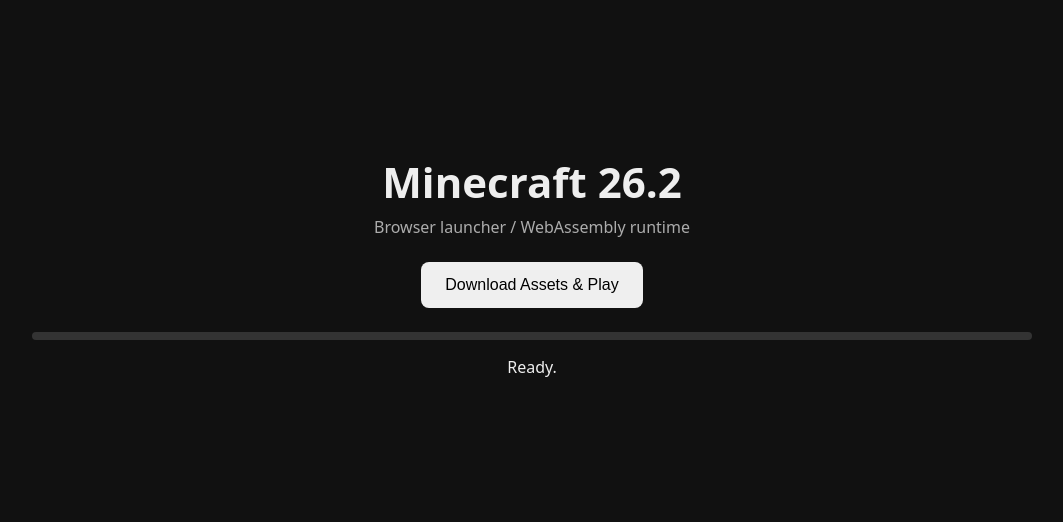
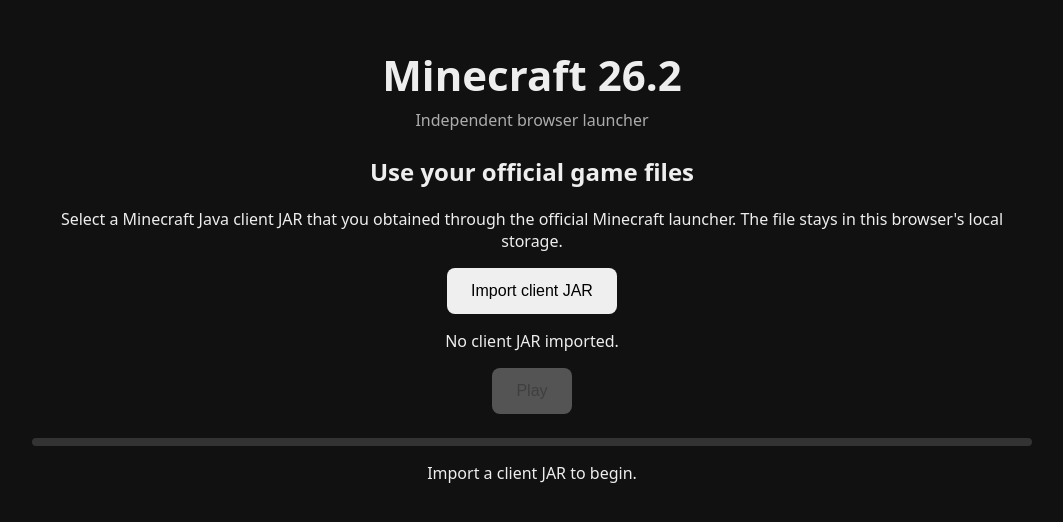
Before and after one commit to atharvchoudhari123/minecraft-web, a website with bundled scripts: page index.html in a window 1280 px wide. Shown: the part 126-648 px from the top of the page, without its empty margins (108-1171 px from the left). Built offline with nearby package versions, Linux system fonts and the light colour scheme.

Commit message:
Add legitimate local game file flow

```diff
--- a/index.html
+++ b/index.html
@@ -9,10 +9,18 @@
 <body>
   <main class="launcher">
     <h1>Minecraft 26.2</h1>
-    <p class="subtitle">Browser launcher / WebAssembly runtime</p>
-    <button id="play">Download Assets &amp; Play</button>
+    <p class="subtitle">Independent browser launcher</p>
+
+    <section class="panel">
+      <h2>Use your official game files</h2>
+      <p>Select a Minecraft Java client JAR that you obtained through the official Minecraft launcher. The file stays in this browser's local storage.</p>
+      <button id="import">Import client JAR</button>
+      <p id="file-status">No client JAR imported.</p>
+    </section>
+
+    <button id="play" disabled>Play</button>
     <div class="progress"><div id="bar"></div></div>
-    <p id="status">Ready.</p>
+    <p id="status">Import a client JAR to begin.</p>
     <canvas id="game" tabindex="0"></canvas>
   </main>
   <script type="module" src="./src/launcher.js"></script>
```
